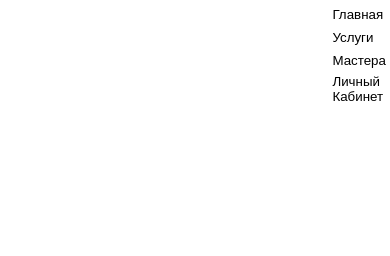
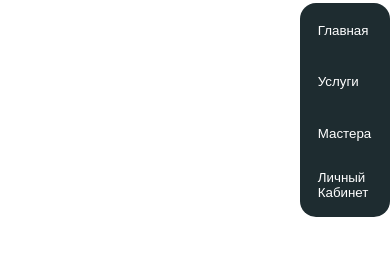
Before and after one commit to Co0lNickname/Beauty-Salon-Templates, a plain HTML site: page templates/header.html in a window 390 px wide. Both pictures are taken after a click on the button 365 px from the left and 21 px from the top of the page. Shown: the part 40-296 px from the top of the page. Drawn offline with Linux system fonts and the light colour scheme.

Commit message:
trying to do function to expand menu box

```diff
--- a/templates/header.html
+++ b/templates/header.html
@@ -81,9 +81,19 @@
               flex-direction: column;
           }
           .menu-select-block {
-              position: absolute;
-              top: 5vh;
-              right: 4vw;
+              min-width: 90px;
+              background-color: #1E2C30;
+              border-radius: 16px;
+              line-height: 2em;
+          }
+          .menu-item {
+              padding: 1ch;
+          }
+          .menu-item button {
+              color: #FFFFFF;
+          }
+          .personal-cabinet-item {
+
           }
           .brand-item img, .phone-png {
               width: auto;
@@ -129,7 +139,12 @@
           justify-content: space-around;
           padding: 1em;
       }
-      .phone-header, .phone-png, .main-page, .services-page, .experts-page, .personal-cabinet-page {
+      .phone-header,
+      .phone-png,
+      .main-page,
+      .services-page,
+      .experts-page,
+      .personal-cabinet-page {
           align-content: center;
       }
       .phone-header,
@@ -167,6 +182,18 @@
           background-color: transparent;
           border-color: transparent;
           max-width: 50px;
+          align-self: flex-end;
+      }
+
+      @keyframes expand-menu-box {
+          from {
+              width: 0;
+              height: 0;
+          }
+          to {
+              width: 100%;
+              height: 100%;
+          }
       }
   </style>
   <link href='https://fonts.googleapis.com/css?family=Manrope' rel='stylesheet'>
@@ -188,7 +215,7 @@
         </div>
       </div>
       <div class="main-menu-selector">
-        <button type="button">
+        <button type="button" onclick="expandMenuBox()">
           <img class="categories" alt="categories" src="../resources/categories1.png">
         </button>
 
@@ -208,7 +235,7 @@
               Мастера
             </button>
           </div>
-          <div class="menu-item">
+          <div class="menu-item personal-cabinet-item">
             <button class="menu-item-button">
               Личный Кабинет
             </button>
@@ -235,3 +262,13 @@
   </header>
 </body>
 </html>
+
+<script>
+  const menu_selector = document.querySelector('div.menu-select-block')
+
+  const expandMenuBox = () => {
+    menu_selector.style.animationName = 'expand-menu-block';
+    menu_selector.style.animationDuration = '5s';
+    menu_selector.style.animationIterationCount = '1';
+  }
+</script>
```
